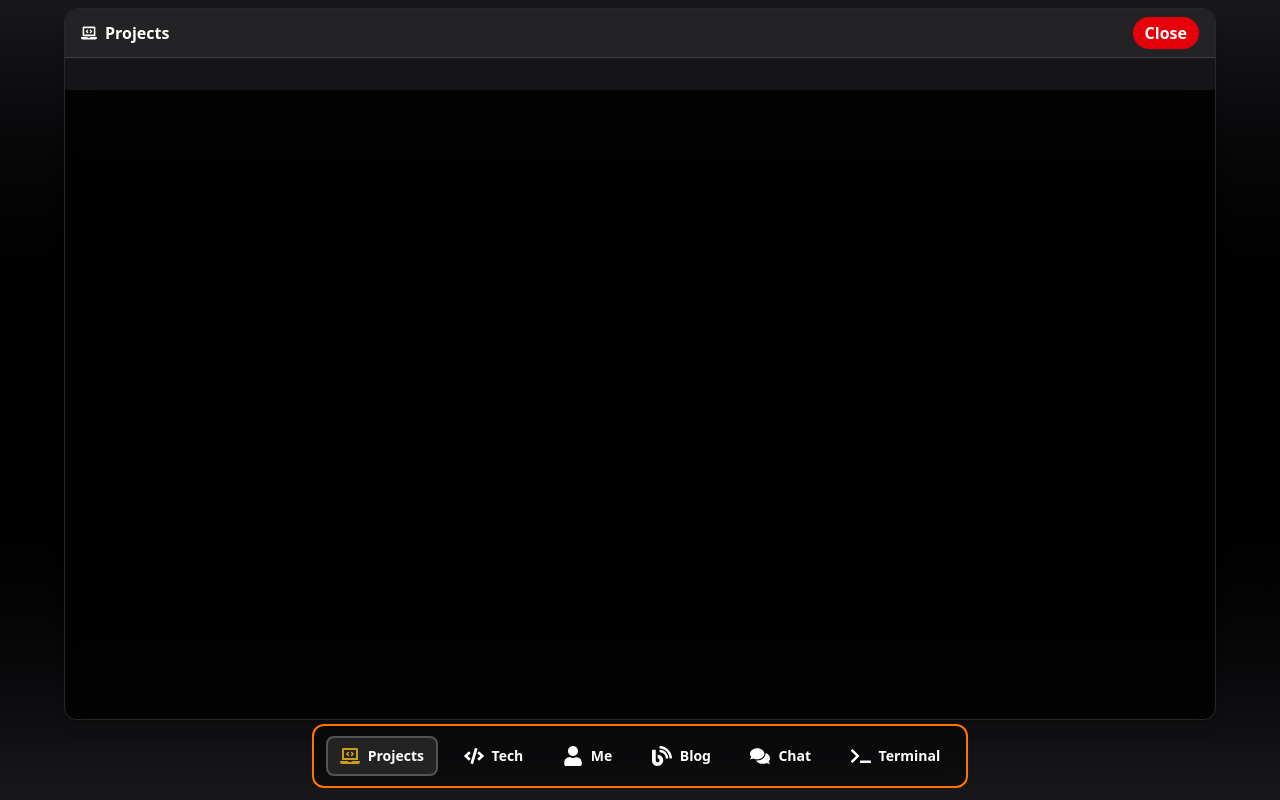
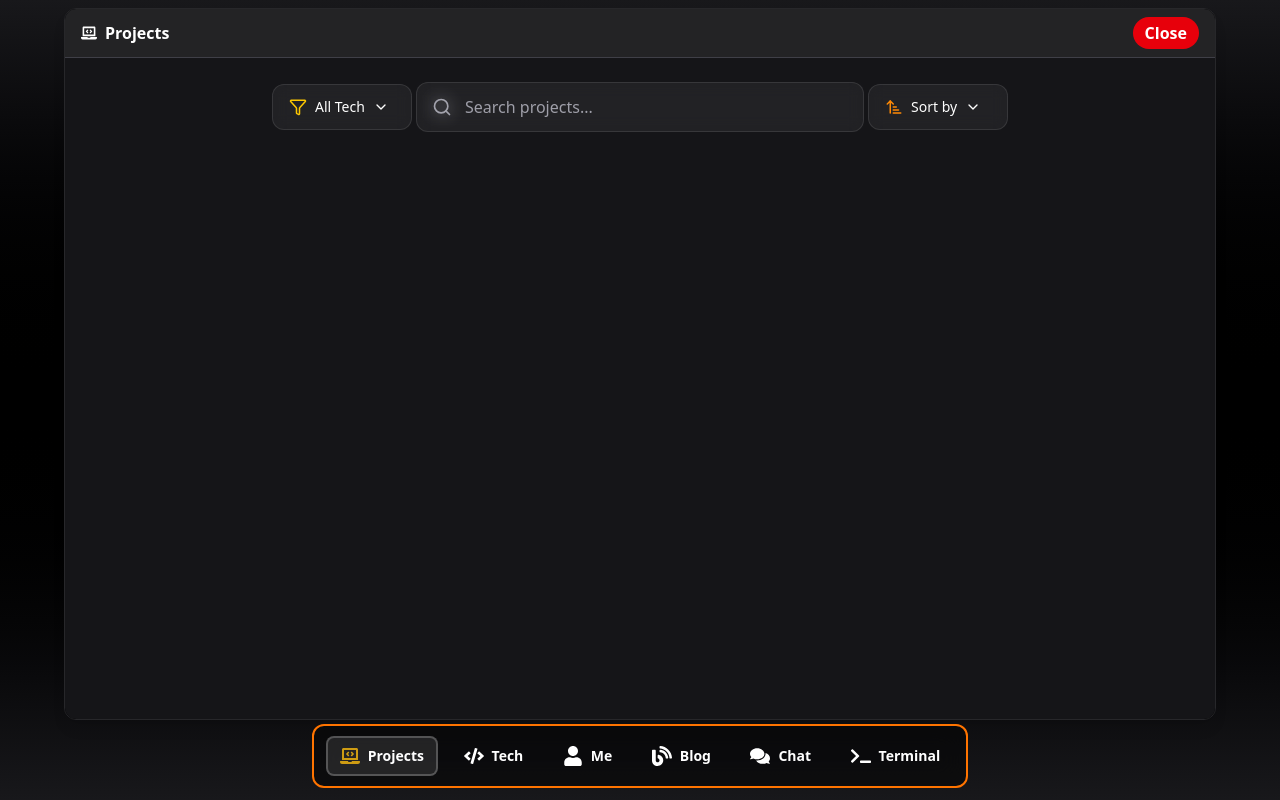
Before and after one commit to Emanuel-DevX/Portfolio, a React (Vite) app: page / in a window 1280 px wide. Both pictures are taken after a click on the button "Projects". Built offline with nearby package versions, Linux system fonts and the light colour scheme.

Commit message:
Design basic filter bar for projects

```diff
--- a/package.json
+++ b/package.json
@@ -11,6 +11,7 @@
   },
   "dependencies": {
     "@tailwindcss/vite": "^4.1.11",
+    "lucide-react": "^0.525.0",
     "react": "^19.1.0",
     "react-dom": "^19.1.0",
     "react-icons": "^5.5.0",
--- a/src/apps/Projects/ProjectFilterBar.jsx
+++ b/src/apps/Projects/ProjectFilterBar.jsx
@@ -0,0 +1,122 @@
+import React, { useState } from 'react'
+import { Search, Filter, SortAsc, ChevronDown, Code, Database, Globe, Zap } from 'lucide-react'
+
+const ProjectFilterBar = function ({ searchInput, setSearchInput, filters, setFilters }) {
+  const [isFilterOpen, setIsFilterOpen] = useState(false)
+  const [isSortOpen, setIsSortOpen] = useState(false)
+
+  const techOptions = [
+    { value: '', label: 'All Tech', icon: Globe },
+    { value: 'React', label: 'React', icon: Code },
+    { value: 'Node', label: 'Node.js', icon: Zap },
+    { value: 'MongoDB', label: 'MongoDB', icon: Database },
+    { value: 'Python', label: 'Python', icon: Code },
+    { value: 'JavaScript', label: 'JavaScript', icon: Code },
+  ]
+
+  const sortOptions = [
+    { value: '', label: 'Sort by' },
+    { value: 'latest', label: 'Newest First' },
+    { value: 'oldest', label: 'Oldest First' },
+    { value: 'a-z', label: 'Title A-Z' },
+    { value: 'z-a', label: 'Title Z-A' },
+  ]
+
+  const selectedTech = techOptions.find((tech) => tech.value === filters.tech) || techOptions[0]
+  const selectedSort = sortOptions.find((sort) => sort.value === filters.sort) || sortOptions[0]
+
+  return (
+    <div className="w-full max-w-6xl">
+      <div className="flex items-center justify-center  gap-1 p-2 ">
+        {/* Tech Filter Dropdown */}
+        <div className="relative">
+          <button
+            onClick={() => setIsFilterOpen(!isFilterOpen)}
+            className="flex items-center gap-2 px-4 py-3 rounded-xl bg-white/5 backdrop-blur-sm border border-white/10 hover:bg-white/10 transition-all duration-200 text-white min-w-[140px]"
+          >
+            <Filter size={18} className="text-yellow-400" />
+            <span className="text-sm font-medium">{selectedTech.label}</span>
+            <ChevronDown
+              size={16}
+              className={`transition-transform ${isFilterOpen ? 'rotate-180' : ''}`}
+            />
+          </button>
+
+          {isFilterOpen && (
+            <div className="absolute top-full left-0 mt-2 w-48 rounded-xl bg-zinc-800/95 backdrop-blur-sm border border-white/10 shadow-xl z-50">
+              {techOptions.map((tech) => {
+                const IconComponent = tech.icon
+                return (
+                  <button
+                    key={tech.value}
+                    onClick={() => {
+                      setFilters({ ...filters, tech: tech.value })
+                      setIsFilterOpen(false)
+                    }}
+                    className="w-full flex items-center gap-3 px-4 py-3 text-left hover:bg-white/10 transition-colors first:rounded-t-xl last:rounded-b-xl"
+                  >
+                    <IconComponent size={16} className="text-yellow-400" />
+                    <span className="text-sm text-white">{tech.label}</span>
+                  </button>
+                )
+              })}
+            </div>
+          )}
+        </div>
+
+        {/* Search Input - Centered */}
+        <div className="min-w-md max-w-md">
+          <div className="relative backdrop-blur-sm">
+            <Search
+              size={20}
+              className="absolute left-4 top-1/2 transform -translate-y-1/2 text-zinc-400"
+            />
+            <input
+              type="text"
+              placeholder="Search projects..."
+              value={searchInput}
+              onChange={(e) => setSearchInput(e.target.value)}
+              className="w-full pl-12 pr-4 py-3 rounded-xl bg-white/5 backdrop-blur-sm border border-white/10 text-white placeholder-zinc-400 focus:outline-none focus:ring-2 focus:ring-yellow-400/50 focus:border-yellow-400/50 transition-all duration-200"
+            />
+          </div>
+        </div>
+
+        {/* Sort Dropdown */}
+        <div className="relative">
+          <button
+            onClick={() => setIsSortOpen(!isSortOpen)}
+            className="flex items-center gap-2 px-4 py-3 rounded-xl bg-white/5 backdrop-blur-sm border border-white/10 hover:bg-white/10 transition-all duration-200 text-white min-w-[140px]"
+          >
+            <SortAsc size={18} className="text-orange-400" />
+            <span className="text-sm font-medium">{selectedSort.label}</span>
+            <ChevronDown
+              size={16}
+              className={`transition-transform ${isSortOpen ? 'rotate-180' : ''}`}
+            />
+          </button>
+
+          {isSortOpen && (
+            <div className="absolute top-full right-0 mt-2 w-48 rounded-xl bg-zinc-800/95 backdrop-blur-sm border border-white/10 shadow-xl z-50">
+              {sortOptions.map((sort) => (
+                <button
+                  key={sort.value}
+                  onClick={() => {
+                    setFilters({ ...filters, sort: sort.value })
+                    setIsSortOpen(false)
+                  }}
+                  className="w-full flex items-center gap-3 px-4 py-3 text-left hover:bg-white/10 transition-colors first:rounded-t-xl last:rounded-b-xl"
+                >
+                  <span className="text-sm text-white">{sort.label}</span>
+                </button>
+              ))}
+            </div>
+          )}
+        </div>
+      </div>
+    </div>
+  )
+}
+
+
+
+export default ProjectFilterBar
--- a/src/apps/Projects/Projects.jsx
+++ b/src/apps/Projects/Projects.jsx
@@ -1,5 +1,23 @@
-const Projects = function(){
-    return (<></>)
+import { useState } from 'react'
+import ProjectFilterBar from './ProjectFilterBar'
+const Projects = function () {
+  const [filters, setFilters] = useState([])
+  const [searchInput, setSearchInput] = useState('')
 
+
+     return (<>
+
+
+           <ProjectFilterBar
+             searchInput={searchInput}
+             setSearchInput={setSearchInput}
+             filters={filters}
+             setFilters={setFilters}
+           />
+
+
+      <div className='h-800'></div>
+    </>
+  )
 }
-export default Projects;
+export default Projects
```
Also changed, not shown: 1 other file (tests, documents, lock files or other folders).
